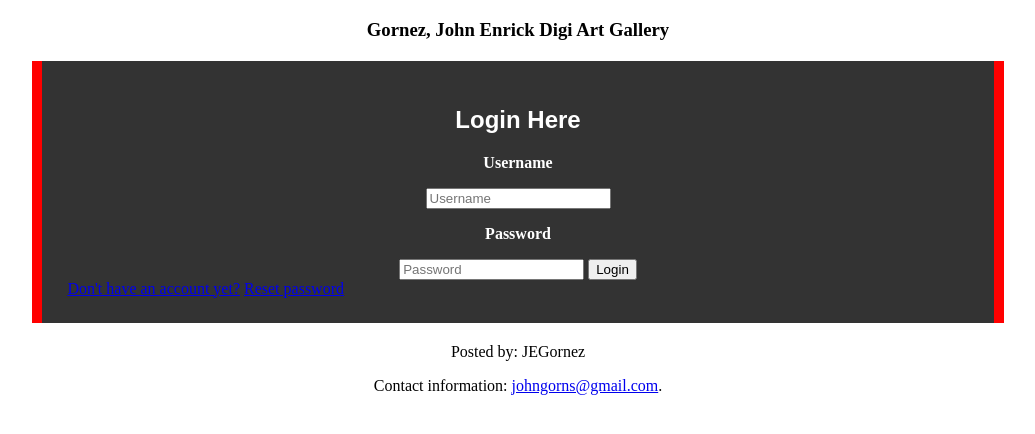
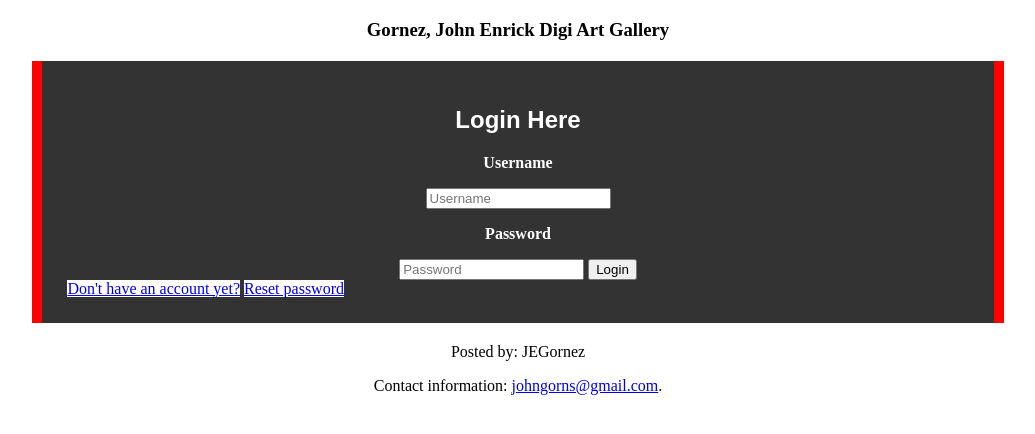
Before and after one commit to Enrick18/Enrickimage, a PHP site: page / in a window 1280 px wide. Shown: the top 434 px of the page, without its empty margins (122-1157 px from the left). Run offline with PHP 8.4, Linux system fonts and the light colour scheme.

Commit message:
Update index.css

```diff
--- a/index.css
+++ b/index.css
@@ -24,7 +24,7 @@ body{
   text-align:center;
 }
 
-.box1 a{
+a{
   text-align:center;
   text-decoratiob: none;
   background-color: white;
```
